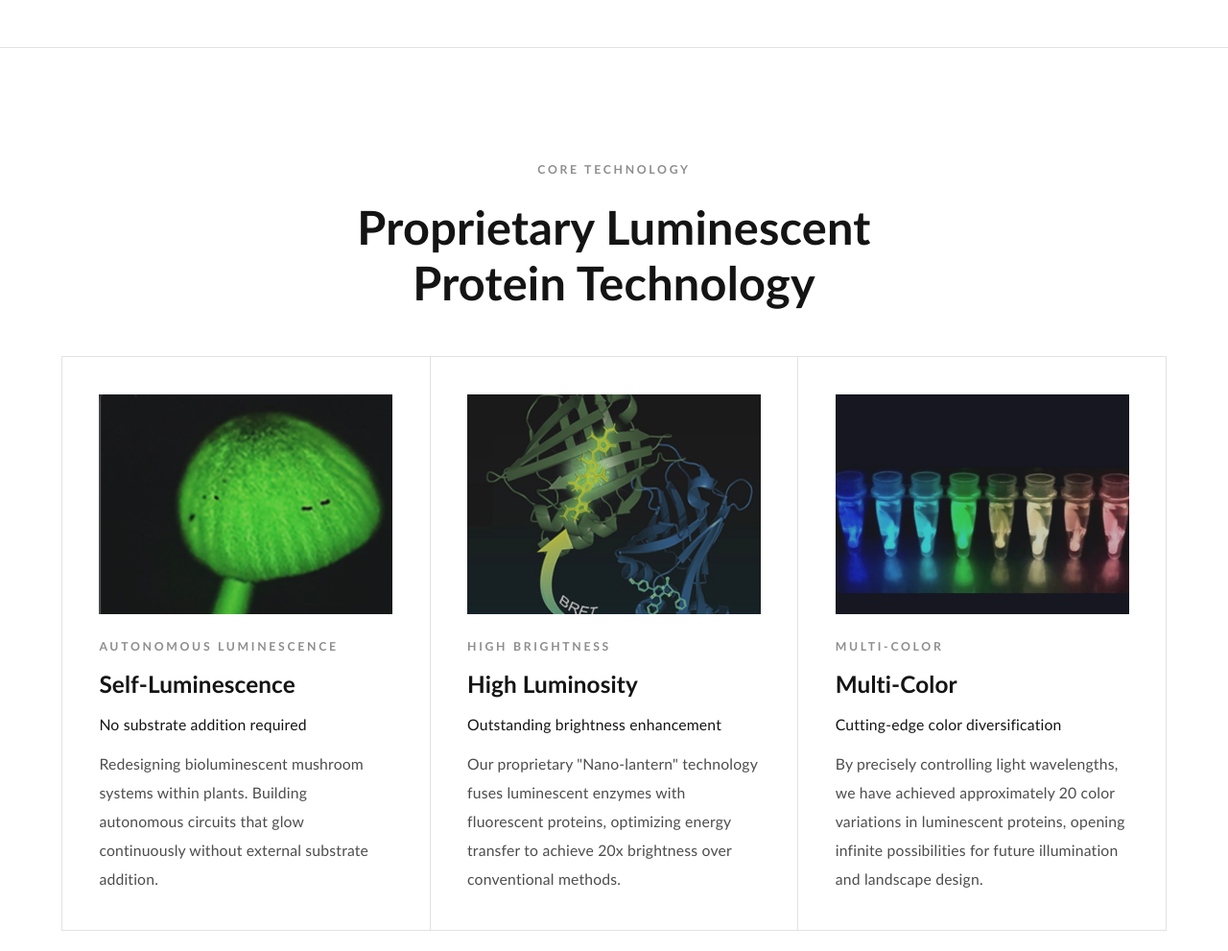
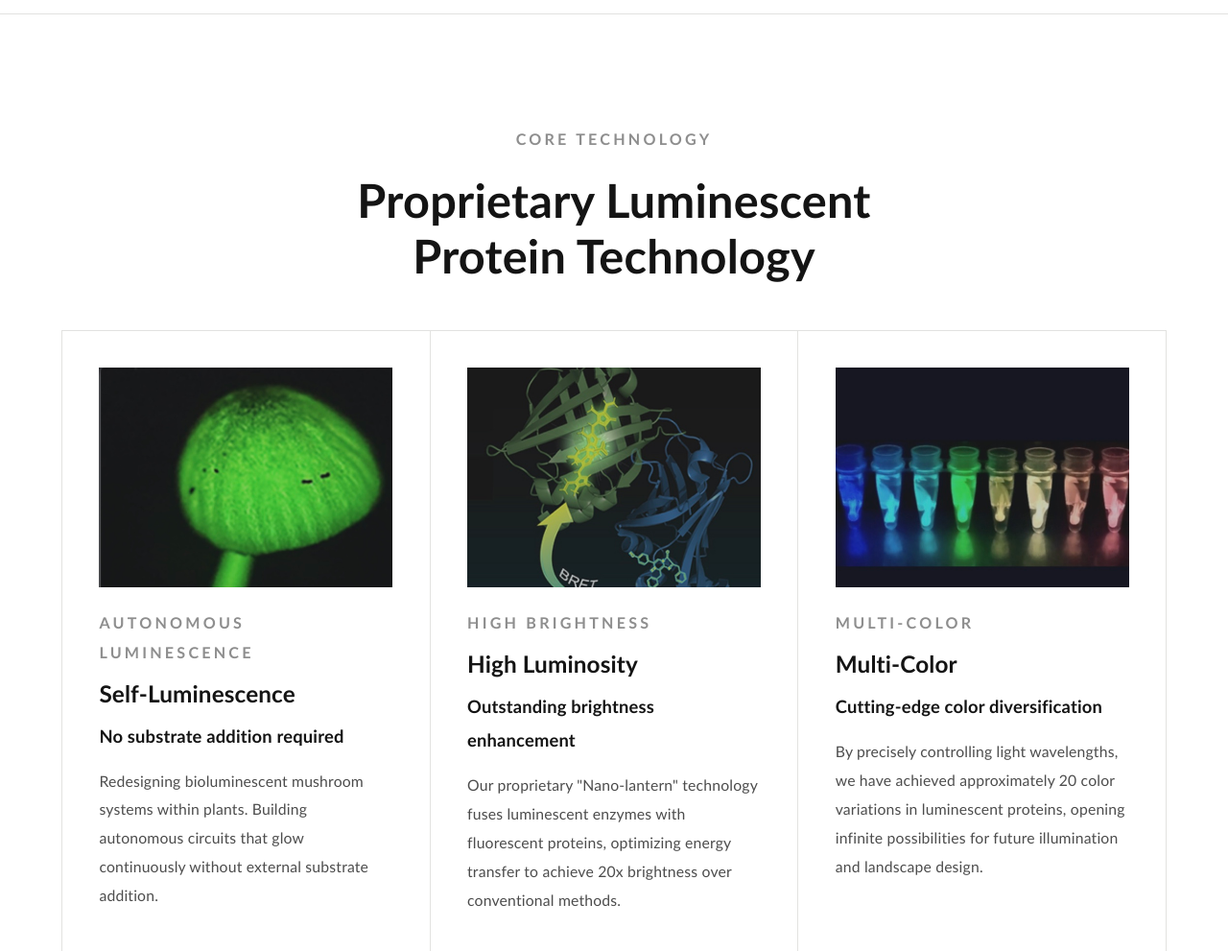
Before and after one commit to kiraxxxxxx/lep-site, a plain HTML site: page v2/en/index.html in a window 1280 px wide. Shown: the part 1340-2331 px from the top of the page at 96% size. Drawn offline with Linux system fonts and the light colour scheme.

Commit message:
v2微修正5(高元さんFB): Core Techのsub(自発光化/高光度化/多色化)を拡大(日英共通)。EN小ラベル(t-label: ABOUT/MOVIE/NEWS/VISION/CORE TECH等)を拡大。EN中央寄せ見出しの幅を広げVision等の3行折れを2行に修正

```diff
--- a/v2/style.css
+++ b/v2/style.css
@@ -100,7 +100,7 @@ a{color:inherit;text-decoration:none;}
 .cell img{width:100%;aspect-ratio:4/3;object-fit:cover;margin-bottom:22px;}
 .cell .t-label{margin-bottom:10px;}
 .cell h3{margin-bottom:10px;}
-.cell .sub{font-size:0.9rem;color:var(--ink);font-weight:500;margin-bottom:12px;}
+.cell .sub{font-size:1.05rem;color:var(--ink);font-weight:600;margin-bottom:14px;}
 
 /* Business：横並び・番号はグレー・写真大判 */
 .biz{display:grid;grid-template-columns:1fr 1fr;gap:clamp(32px,5vw,80px);align-items:center;
@@ -205,7 +205,9 @@ html[lang="en"] .t-h1,html[lang="en"] .t-h2,html[lang="en"] .t-h3{
   overflow-wrap:normal;word-break:normal;hyphens:none;
 }
 html[lang="en"] .nav-links a{font-size:0.7rem;} /* root底上げ後もヘッダー従来感を維持 */
-html[lang="en"] .t-label{font-size:0.7rem;}
+html[lang="en"] .t-label{font-size:0.92rem;letter-spacing:0.2em;}
 /* EN: ヒーロー見出しは英文が長いので最大幅を広げ、指定の2行(<br>)で収める */
 html[lang="en"] .hero h1{max-width:22ch;}
 html[lang="en"] .hero-inner.centered h1{margin-left:auto;margin-right:auto;}
+/* EN: 中央寄せ見出し(Vision/Core Tech)も英文が長いので幅を広げ<br>通りに2行で収める */
+html[lang="en"] .lead.centered{max-width:90ch;}
```
